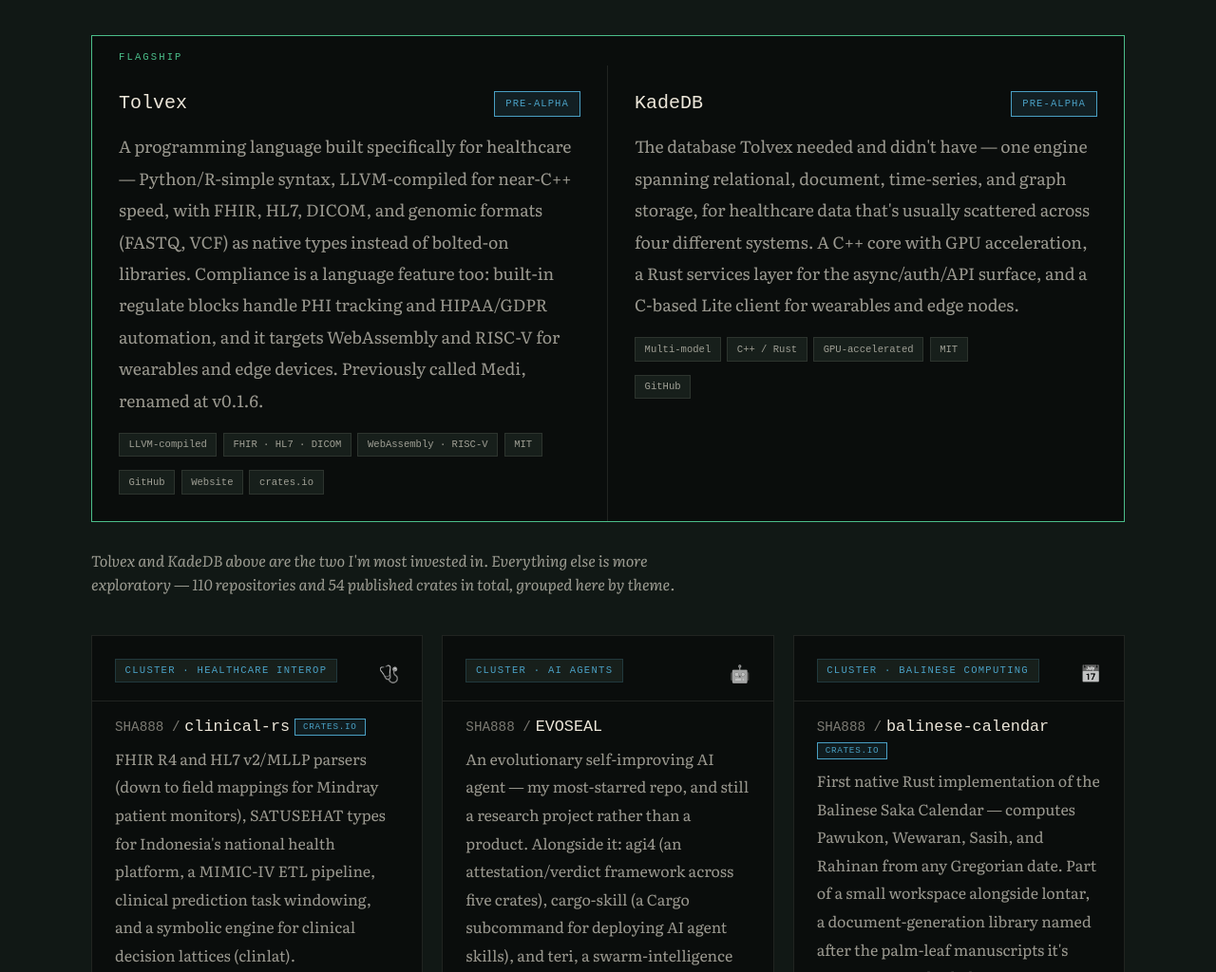
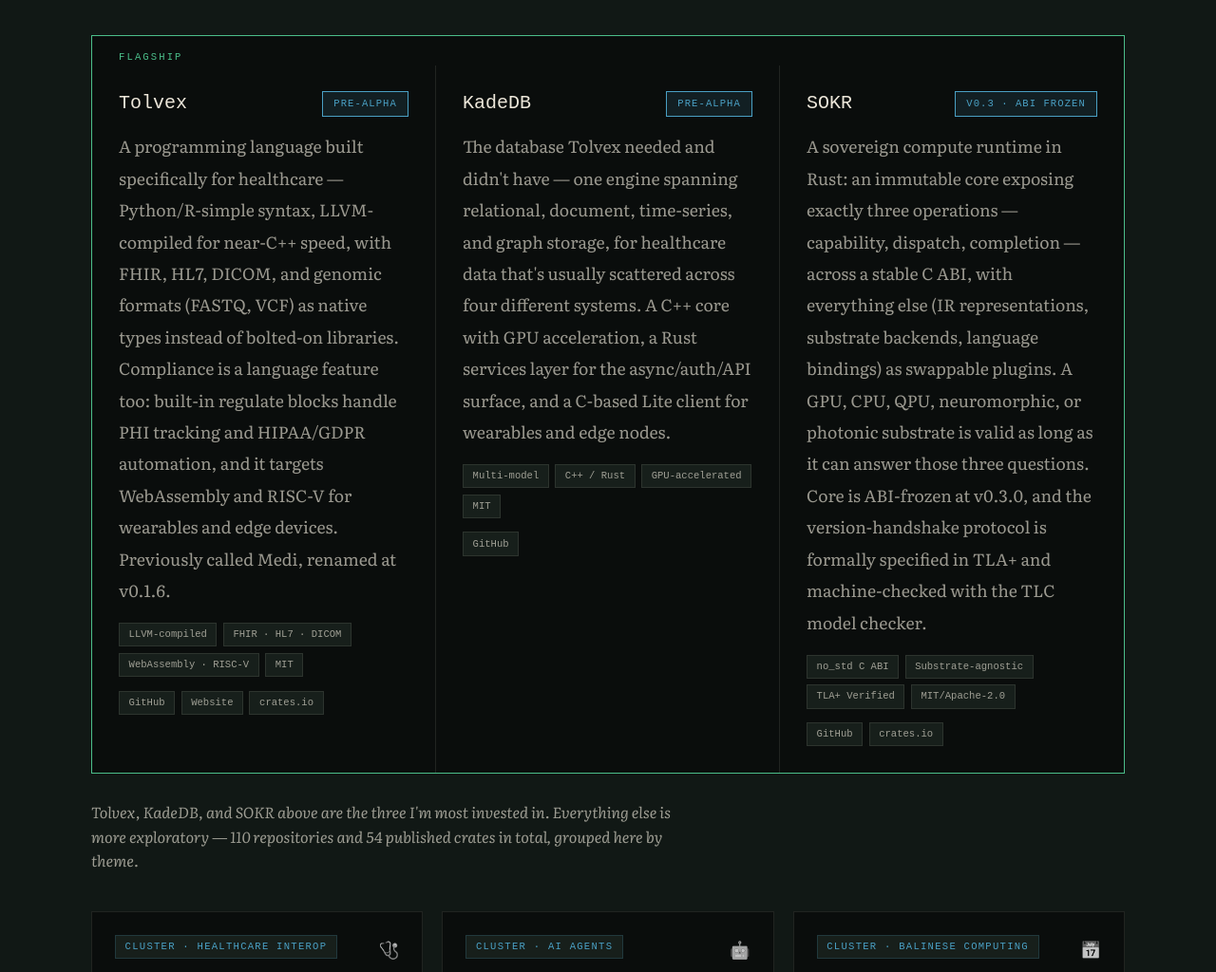
Before and after one commit to SHA888/kresna-sucandra, an Astro site: page / in a window 1280 px wide. Shown: the part 3640-4664 px from the top of the page at 95% size. Built offline with nearby package versions, Linux system fonts and the light colour scheme; Astro itself is replaced by a stand-in of ours; a web font is replaced by a local one.

Commit message:
Add SOKR as a third flagship project
A sovereign compute runtime (immutable core, stable C ABI, substrate-
agnostic plugin architecture) — more mature than Tolvex/KadeDB, so it
gets its own status badge (v0.3, ABI-frozen) instead of Pre-alpha.

```diff
--- a/src/components/Projects.astro
+++ b/src/components/Projects.astro
@@ -3,6 +3,7 @@ const flagship = [
   {
     title: 'Tolvex',
     url: 'https://github.com/Tolvex/tolvex',
+    badge: 'Pre-alpha',
     desc: "A programming language built specifically for healthcare — Python/R-simple syntax, LLVM-compiled for near-C++ speed, with FHIR, HL7, DICOM, and genomic formats (FASTQ, VCF) as native types instead of bolted-on libraries. Compliance is a language feature too: built-in regulate blocks handle PHI tracking and HIPAA/GDPR automation, and it targets WebAssembly and RISC-V for wearables and edge devices. Previously called Medi, renamed at v0.1.6.",
     tags: ['LLVM-compiled', 'FHIR · HL7 · DICOM', 'WebAssembly · RISC-V', 'MIT'],
     links: [
@@ -14,10 +15,22 @@ const flagship = [
   {
     title: 'KadeDB',
     url: 'https://github.com/Tolvex/KadeDB',
+    badge: 'Pre-alpha',
     desc: "The database Tolvex needed and didn't have — one engine spanning relational, document, time-series, and graph storage, for healthcare data that's usually scattered across four different systems. A C++ core with GPU acceleration, a Rust services layer for the async/auth/API surface, and a C-based Lite client for wearables and edge nodes.",
     tags: ['Multi-model', 'C++ / Rust', 'GPU-accelerated', 'MIT'],
     links: [
       { label: 'GitHub', href: 'https://github.com/Tolvex/KadeDB' },
+    ],
+  },
+  {
+    title: 'SOKR',
+    url: 'https://github.com/sokr-rs/sokr',
+    badge: 'v0.3 · ABI Frozen',
+    desc: "A sovereign compute runtime in Rust: an immutable core exposing exactly three operations — capability, dispatch, completion — across a stable C ABI, with everything else (IR representations, substrate backends, language bindings) as swappable plugins. A GPU, CPU, QPU, neuromorphic, or photonic substrate is valid as long as it can answer those three questions. Core is ABI-frozen at v0.3.0, and the version-handshake protocol is formally specified in TLA+ and machine-checked with the TLC model checker.",
+    tags: ['no_std C ABI', 'Substrate-agnostic', 'TLA+ Verified', 'MIT/Apache-2.0'],
+    links: [
+      { label: 'GitHub', href: 'https://github.com/sokr-rs/sokr' },
+      { label: 'crates.io', href: 'https://crates.io/crates/sokr' },
     ],
   },
 ];
@@ -113,7 +126,7 @@ const projects = [
           <div class="flagship-item">
             <div class="fi-top">
               <a href={f.url} target="_blank" rel="noopener" class="fi-title">{f.title}</a>
-              <span class="vbadge bp">Pre-alpha</span>
+              <span class="vbadge bp">{f.badge}</span>
             </div>
             <p class="fi-desc">{f.desc}</p>
             <div class="fi-tags">
@@ -129,7 +142,7 @@ const projects = [
       </div>
     </div>
 
-    <p class="projects-intro">Tolvex and KadeDB above are the two I'm most invested in. Everything else is more exploratory — 110 repositories and 54 published crates in total, grouped here by theme.</p>
+    <p class="projects-intro">Tolvex, KadeDB, and SOKR above are the three I'm most invested in. Everything else is more exploratory — 110 repositories and 54 published crates in total, grouped here by theme.</p>
     <div class="projects-grid rv">
       {projects.map((p) => (
         <div class="proj-card">
@@ -175,7 +188,7 @@ const projects = [
   }
   .flagship-grid {
     display: grid;
-    grid-template-columns: 1fr 1fr;
+    grid-template-columns: repeat(3, 1fr);
   }
   .flagship-item {
     padding: 1.5rem 1.75rem 1.75rem;
@@ -269,11 +282,11 @@ const projects = [
 
   @media (max-width: 1024px) {
     .projects-grid { grid-template-columns: 1fr 1fr; }
-  }
-  @media (max-width: 600px) {
-    .projects-grid { grid-template-columns: 1fr; }
     .flagship-grid { grid-template-columns: 1fr; }
     .flagship-item { border-right: none; border-bottom: 1px solid var(--line); }
     .flagship-item:last-child { border-bottom: none; }
   }
+  @media (max-width: 600px) {
+    .projects-grid { grid-template-columns: 1fr; }
+  }
 </style>
```
